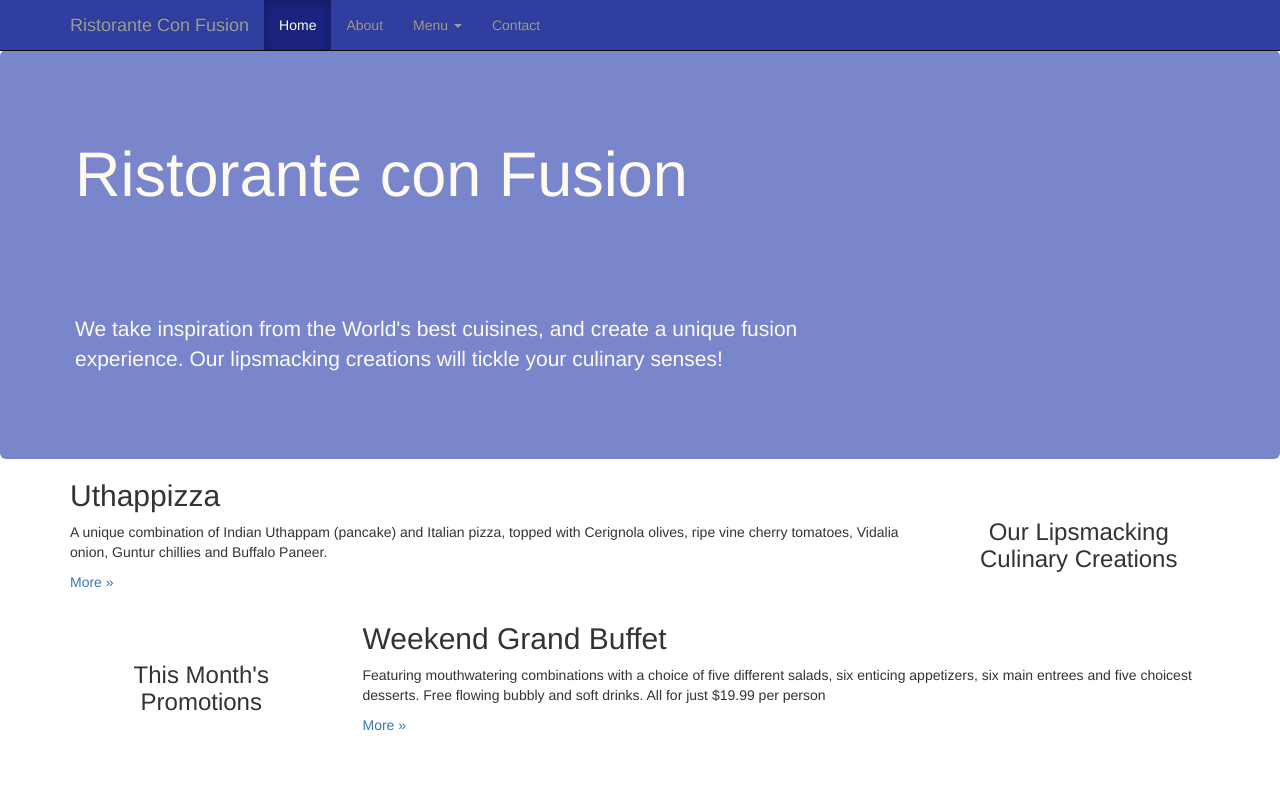
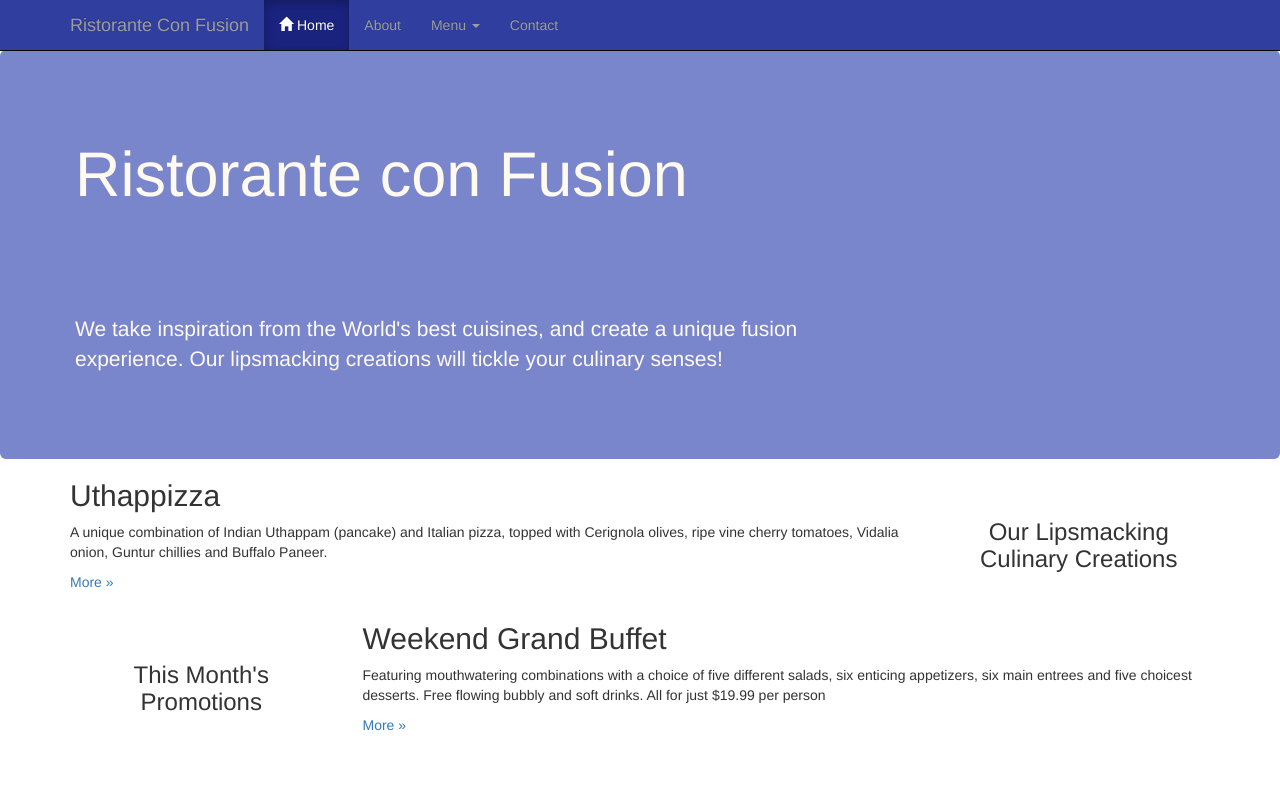
Before and after one commit to AbhijeetPadhy/Front-End-Web-UI-Frameworks-and-Tools-Learning, a website: page conFusion/index.html in a window 1280 px wide. Shown: the top 792 px of the page. Drawn offline with Linux system fonts and the light colour scheme.

Commit message:
Added glyphicon for home

```diff
--- a/conFusion/index.html
+++ b/conFusion/index.html
@@ -34,7 +34,7 @@
 					</div>
 					<div id="navbar" class="navbar-collapse collapse">
 						<ul class="nav navbar-nav">
-							<li class="active"><a href="#">Home</a></li>
+							<li class="active"><a href="#"><span class="glyphicon glyphicon-home" aria-hidden="true"></span> Home</a></li>
 							<li><a href="#">About</a></li>
 							<li class="dropdown">
 								<a href="#" class="dropdown-toggle" data-toggle="dropdown"
```
